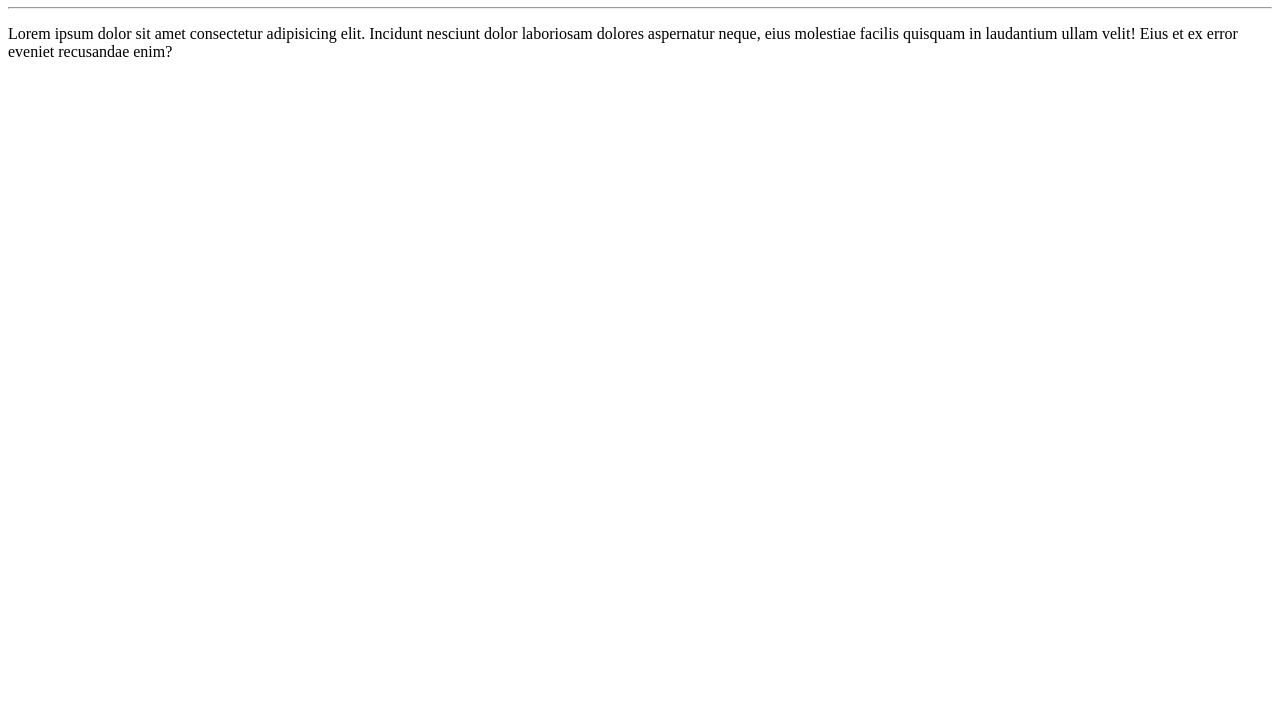
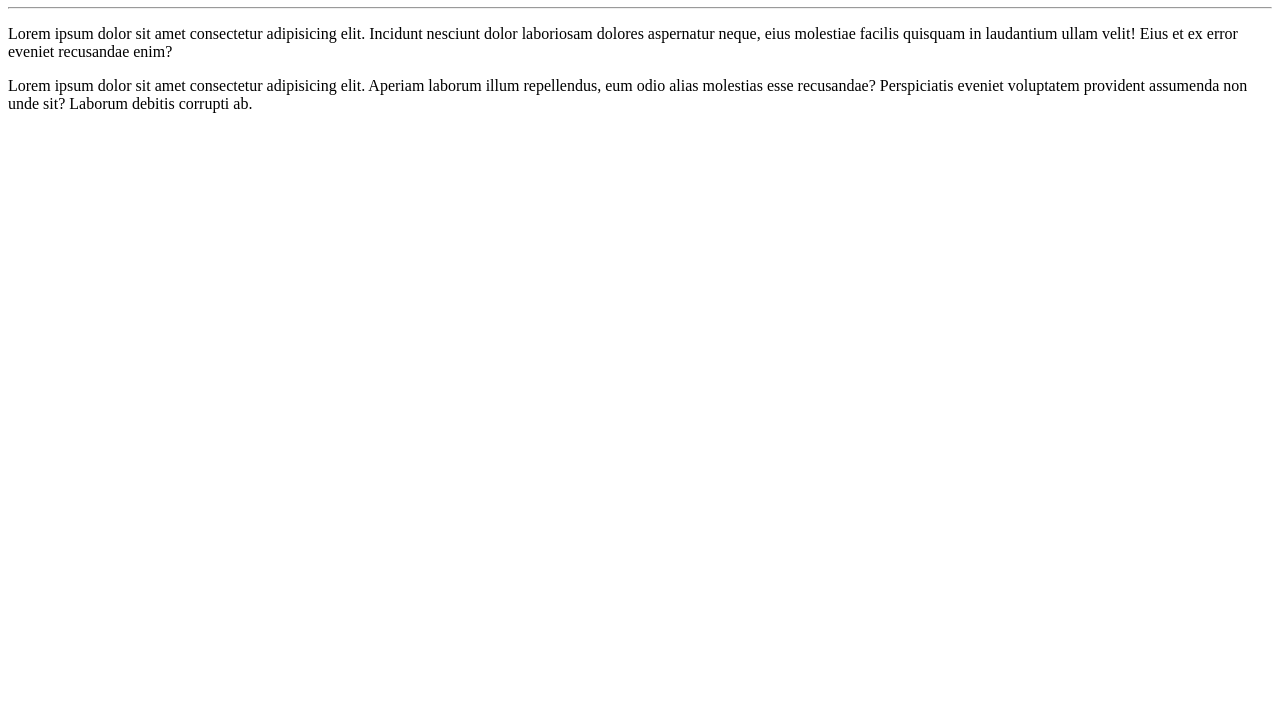
Before and after one commit to ArthurChateaubriand/Ola-Mundo, a plain HTML site: page site-exemplo/index.html in a window 1280 px wide. Shown: the part 73-800 px from the top of the page. Drawn offline with Linux system fonts and the light colour scheme.

Commit message:
adicionei um paragrafo

```diff
--- a/site-exemplo/index.html
+++ b/site-exemplo/index.html
@@ -10,5 +10,6 @@
     <h1>Olá, Mundo!</h1>
     <hr>
     <p>Lorem ipsum dolor sit amet consectetur adipisicing elit. Incidunt nesciunt dolor laboriosam dolores aspernatur neque, eius molestiae facilis quisquam in laudantium ullam velit! Eius et ex error eveniet recusandae enim?</p>
+    <p>Lorem ipsum dolor sit amet consectetur adipisicing elit. Aperiam laborum illum repellendus, eum odio alias molestias esse recusandae? Perspiciatis eveniet voluptatem provident assumenda non unde sit? Laborum debitis corrupti ab.</p>
 </body>
 </html>
```
